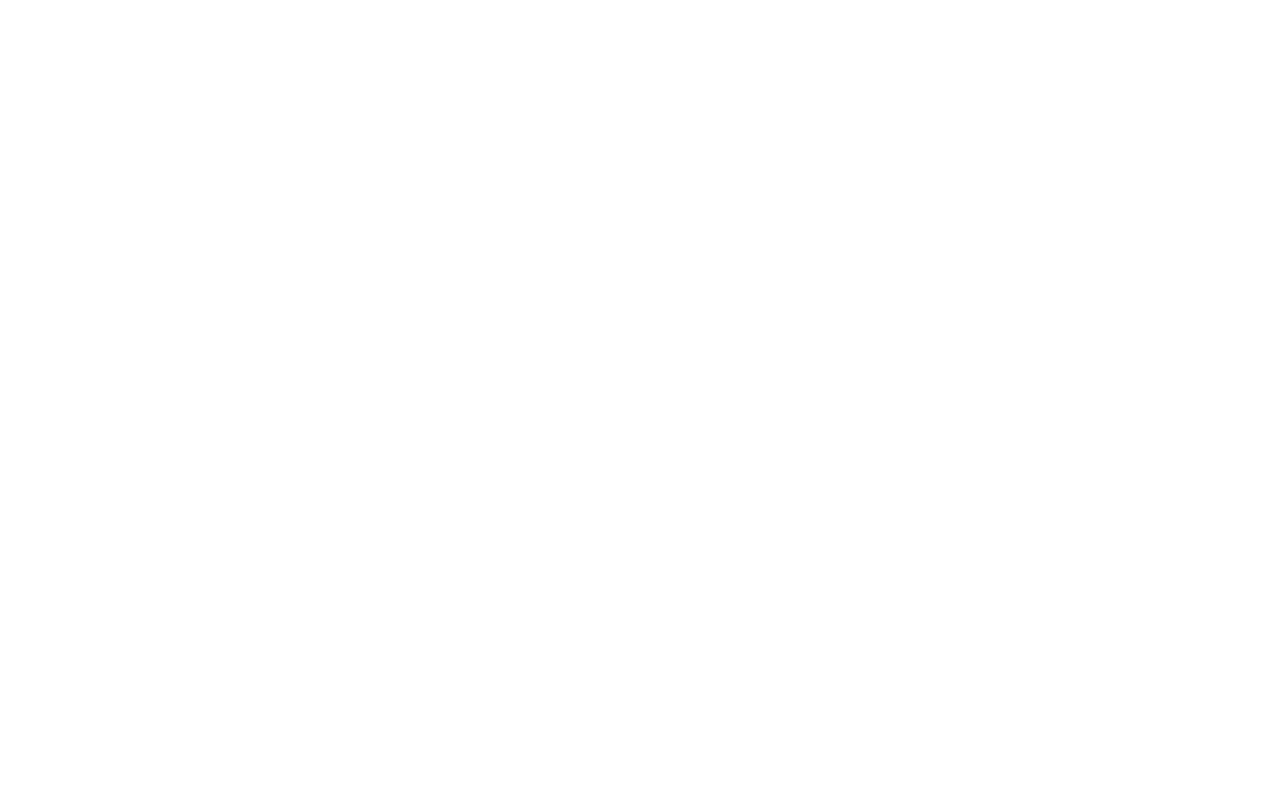
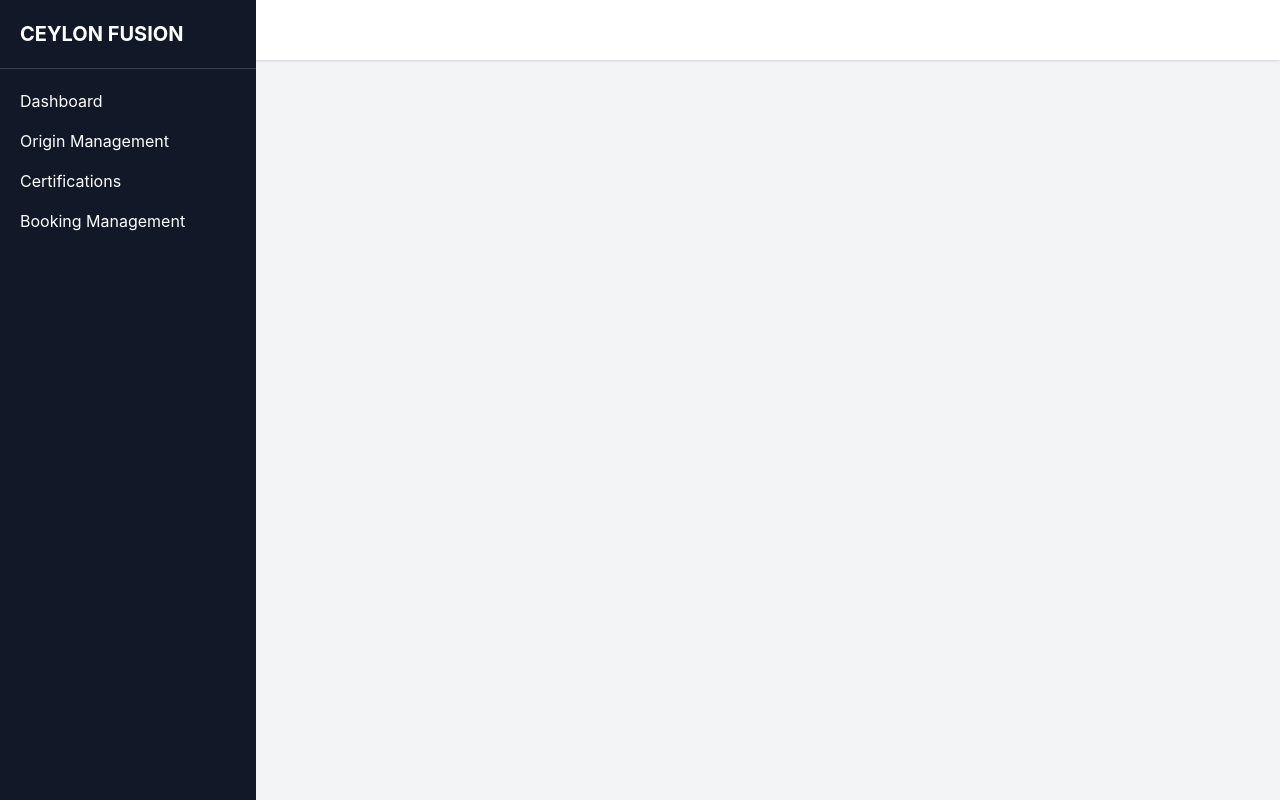
Before and after one commit to Ceylon-Fusion-Project/front-end, a React (Vite) app: page /admin in a window 1280 px wide. Before the commit this address had no page. Built offline with nearby package versions, Linux system fonts and the light colour scheme.

Commit message:
added admin dashboard sidebar

```diff
--- /dev/null
+++ b/src/components/AdminComponents/AdminLayout.tsx
@@ -0,0 +1,63 @@
+import { useState } from 'react';
+import { Link } from 'react-router-dom';
+import { Menu, X } from 'lucide-react';
+
+interface SidebarProps {
+  isOpen: boolean;
+  toggleSidebar: () => void;
+}
+
+const Sidebar = ({ isOpen, toggleSidebar }: SidebarProps) => {
+  return (
+    <aside
+      className={`fixed top-0 left-0 h-full bg-gray-900 text-white w-64 transform ${
+        isOpen ? 'translate-x-0' : '-translate-x-full'
+      } transition-transform duration-300 ease-in-out lg:translate-x-0 z-50`}
+    >
+      <div className="p-5 flex justify-between items-center border-b border-gray-700">
+        <h1 className="text-xl font-bold">CEYLON FUSION</h1>
+
+        <button className="lg:hidden" onClick={toggleSidebar}>
+          <X size={24} />
+        </button>
+      </div>
+      <nav className="p-5">
+        <ul className="space-y-4">
+          <li><Link to="/admin/dashboard" className="hover:text-gray-300">Dashboard</Link></li>
+          <li><Link to="/admin/origins" className="hover:text-gray-300">Origin Management</Link></li>
+          <li><Link to="/admin/certifications" className="hover:text-gray-300">Certifications</Link></li>
+          <li><Link to="/admin/booking management" className="hover:text-gray-300">Booking Management</Link></li>
+        </ul>
+      </nav>
+    </aside>
+  );
+};
+
+import { ReactNode } from 'react';
+
+interface AdminLayoutProps {
+  children: ReactNode;
+}
+
+const AdminLayout = ({ children }: AdminLayoutProps) => {
+  const [sidebarOpen, setSidebarOpen] = useState(false);
+
+  const toggleSidebar = () => setSidebarOpen(!sidebarOpen);
+
+  return (
+    <div className="flex min-h-screen bg-gray-100">
+      <Sidebar isOpen={sidebarOpen} toggleSidebar={toggleSidebar} />
+      <div className="flex-1 flex flex-col">
+        <header className="bg-white shadow p-4 flex justify-between items-center">
+          <button className="lg:hidden" onClick={toggleSidebar}>
+            <Menu size={24} />
+          </button>
+          <h2 className="text-lg font-semibold">Admin Dashboard</h2>
+        </header>
+        <main className="p-6 flex-1">{children}</main>
+      </div>
+    </div>
+  );
+};
+
+export default AdminLayout;
--- /dev/null
+++ b/src/routes/AdminRoutes.tsx
@@ -0,0 +1,50 @@
+import React from 'react';
+import { Routes, Route } from 'react-router-dom';
+import AdminLayout from '../components/AdminComponents/AdminLayout';
+// import Dashboard from '../pages/AdminPages/Dashboard';
+// import Origins from '../pages/AdminPages/Origins';
+// import Certifications from '../pages/AdminPages/Certifications';
+// import Bookings from '../pages/AdminPages/Bookings';
+
+export default function AdminRoutes() {
+  return (
+    <Routes>
+      {/* Dashboard: AdminLayout wraps the Dashboard page */}
+      <Route
+        path="/"
+        element={
+          <AdminLayout>
+            <div>{/* <Dashboard /> */}</div>
+          </AdminLayout>
+        }
+      />
+      {/* Origin Management Page */}
+      <Route
+        path="origins"
+        element={
+          <AdminLayout>
+            <div>{/* <Origins /> */}</div>
+          </AdminLayout>
+        }
+      />
+      {/* Certification Management Page */}
+      <Route
+        path="certifications"
+        element={
+          <AdminLayout>
+            <div>{/* <Certifications /> */}</div>
+          </AdminLayout>
+        }
+      />
+      {/* Booking Management Page */}
+      <Route
+        path="bookings"
+        element={
+          <AdminLayout>
+            <div>{/* <Bookings /> */}</div>
+          </AdminLayout>
+        }
+      />
+    </Routes>
+  );
+}
--- a/src/routes/AppRoutes.tsx
+++ b/src/routes/AppRoutes.tsx
@@ -1,6 +1,7 @@
 import {Routes, Route} from 'react-router-dom';
 import LandingPage from '../pages/LandingPage';
 import ProductRoutes from './ProductRoutes';
+import AdminRoutes from './AdminRoutes';
 // import FeatureXRoutes from "./FeatureXRoutes"; // Example: Other feature routes
 // import NotFoundPage from "../pages/NotFoundPage"; // Optional 404 Page
 
@@ -13,6 +14,9 @@ export default function AppRoutes() {
 
             {/* Product Related Routes */}
             <Route path="/products/*" element={<ProductRoutes />} />
+
+            {/* Admin Related Routes */}
+            <Route path="/admin/*" element={<AdminRoutes />} />
         </Routes>
     );
 }
--- a/src/styles/theme.ts
+++ b/src/styles/theme.ts
@@ -30,7 +30,7 @@ export const brandColors = {
 };
 
 
-const brandFonts = {
+export const brandFonts = {
   sans: ["Inter", "sans-serif"],
   serif: ["Merriweather", "serif"],
 }
```
Also changed, not shown: src/pages/AdminPages/Dashboard.tsx (added).
